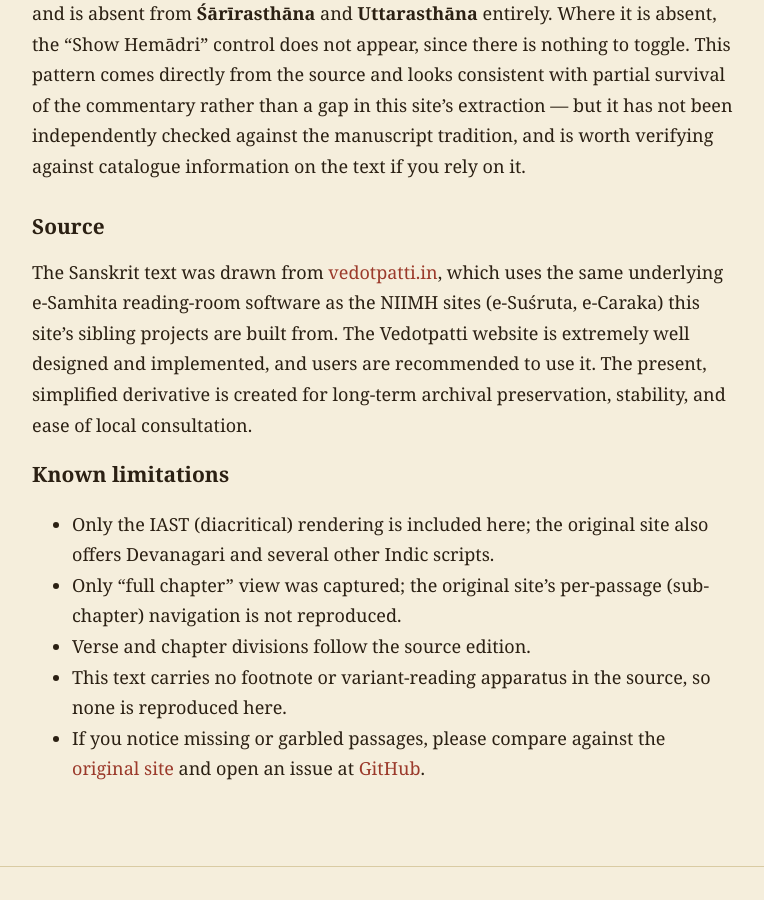
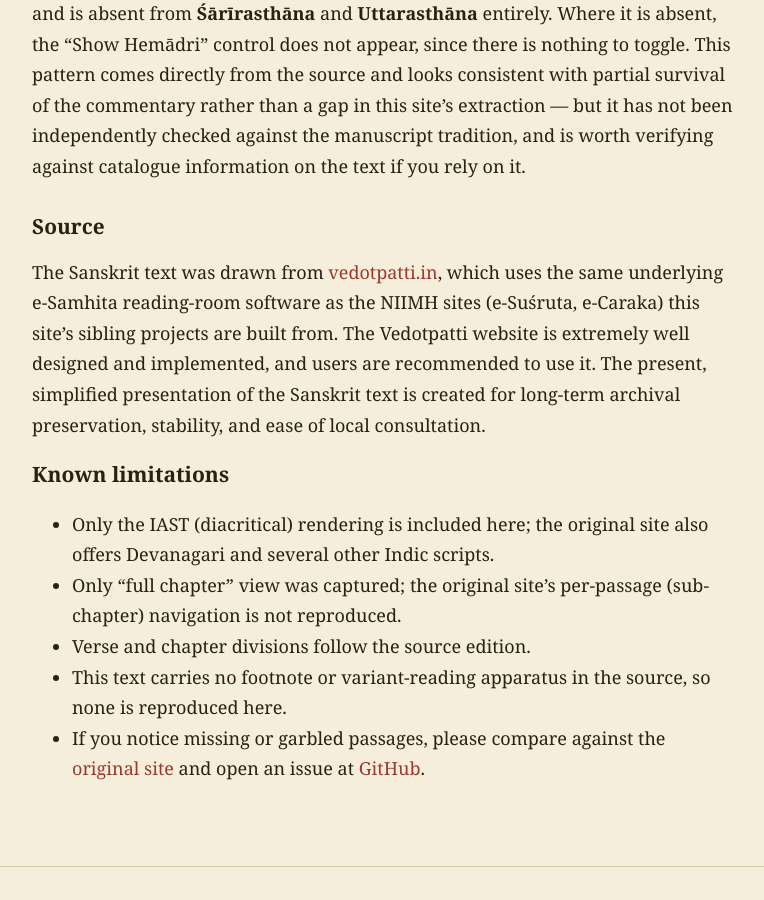
Before and after one commit to sushrutaproject/eHrdaya, a Jekyll site: the page built from about.md, in a window 1280 px wide and 900 px high, scrolled down 990 px. Shown: the whole window, without its empty margins (256-1020 px from the left). Built offline with Jekyll 4.4.1, drawn with Linux system fonts in a browser that asks for light colours; some web fonts are replaced.

Commit message:
Update about.md

```diff
--- a/about.md
+++ b/about.md
@@ -48,7 +48,7 @@ The Sanskrit text was drawn from
 [vedotpatti.in](https://vedotpatti.in/samhita/Vag/ehrudayam/), which uses
 the same underlying e-Samhita reading-room software as the NIIMH sites
 (e-Suśruta, e-Caraka) this site's sibling projects are built from.
-The Vedotpatti website is extremely well designed and implemented, and users are recommended to use it.  The present, simplified derivative is created for long-term archival preservation, stability, and ease of local consultation.
+The Vedotpatti website is extremely well designed and implemented, and users are recommended to use it.  The present, simplified presentation of the Sanskrit text is created for long-term archival preservation, stability, and ease of local consultation.
 
 
 ### Known limitations
```
